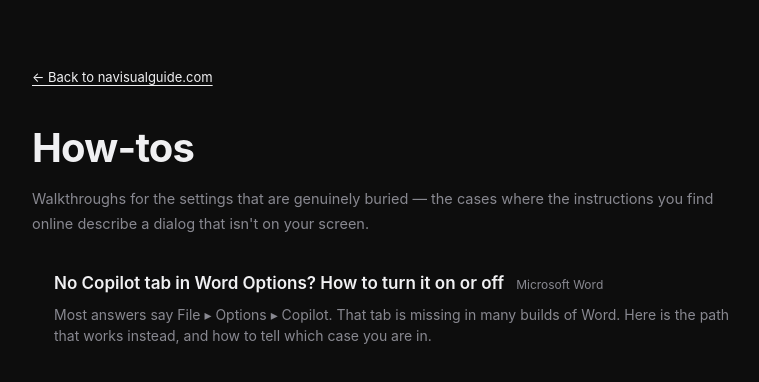
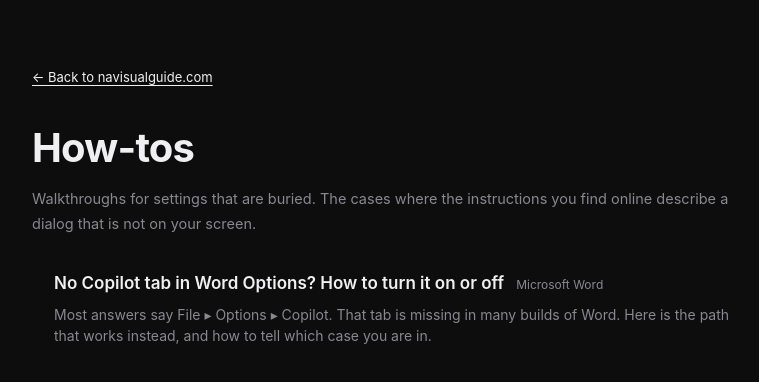
Before and after one commit to NavisualGuide/NavisualGuide.github.io, a Jekyll site: the page built from guides/index.html, in a window 1280 px wide. Shown: the top 382 px of the page, without its empty margins (256-1015 px from the left). Built offline with Jekyll 4.4.1, drawn with Linux system fonts in a browser that asks for light colours.

Commit message:
site: match the copy around the article to the article, add a real HowTo image
Publishing exposed an inconsistency I created. The article was rewritten out of
my voice, but the copy framing it was not, so the how-tos index introduced a set
of short plain-spoken guides using the exact tics the guide had just shed:
'settings that are genuinely buried' with an em-dash aside. Same in its meta and
og descriptions, and in the call to action that appears at the foot of every
article. All four now read like the article they surround.

Separately, the schema.org HowTo image was falling back to the generic
social-preview card, because hero_image was never set. That image is what a
rich result displays, and a brand card tells a searcher nothing about the task.
It now points at the Word Options screenshot, which shows the dialog the whole
page is about.

```diff
--- a/_layouts/guide.html
+++ b/_layouts/guide.html
@@ -186,8 +186,8 @@
     <hr />
     <p class="guide-cta">
       Steps like these are easier when something points at the actual control on
-      <em>your</em> screen. <a href="/">Navisual</a> reads what's in front of you and
-      shows you where to click — it never clicks for you.
+      <em>your</em> screen. <a href="/">Navisual</a> reads what is in front of you and
+      shows you where to click. It never clicks for you.
     </p>
     </div>
   </main>
--- a/guides/index.html
+++ b/guides/index.html
@@ -8,7 +8,7 @@
   <meta charset="UTF-8" />
   <meta name="viewport" content="width=device-width, initial-scale=1.0" />
   <title>How-tos — Navisual</title>
-  <meta name="description" content="Walkthroughs for Windows settings and click-paths that are genuinely hard to find — the ones where the published instructions don't match your screen." />
+  <meta name="description" content="Walkthroughs for Windows settings and click-paths that are hard to find. The ones where published instructions do not match what is on your screen." />
   {%- comment -%}
     Indexability tracks the same condition sitemap.xml uses: this page is only
     worth a crawler's attention once at least one guide is actually published.
@@ -30,7 +30,7 @@
   {%- endif %}
   <link rel="canonical" href="https://navisualguide.com/guides/" />
   <meta property="og:title" content="How-tos — Navisual" />
-  <meta property="og:description" content="Step-by-step walkthroughs for the settings and click-paths that are genuinely hard to find." />
+  <meta property="og:description" content="Walkthroughs for Windows settings and click-paths that are hard to find." />
   <meta property="og:type" content="website" />
   <meta property="og:url" content="https://navisualguide.com/guides/" />
   <meta property="og:site_name" content="Navisual" />
@@ -47,8 +47,8 @@
     <a class="legal-back" href="/">← Back to navisualguide.com</a>
     <h1>How-tos</h1>
     <p>
-      Walkthroughs for the settings that are genuinely buried — the cases where the
-      instructions you find online describe a dialog that isn't on your screen.
+      Walkthroughs for settings that are buried. The cases where the instructions you
+      find online describe a dialog that is not on your screen.
     </p>
 
     {%- comment -%}
```
Also changed, not shown: _guides/word-copilot-tab-missing.md (+5 -0 lines).
